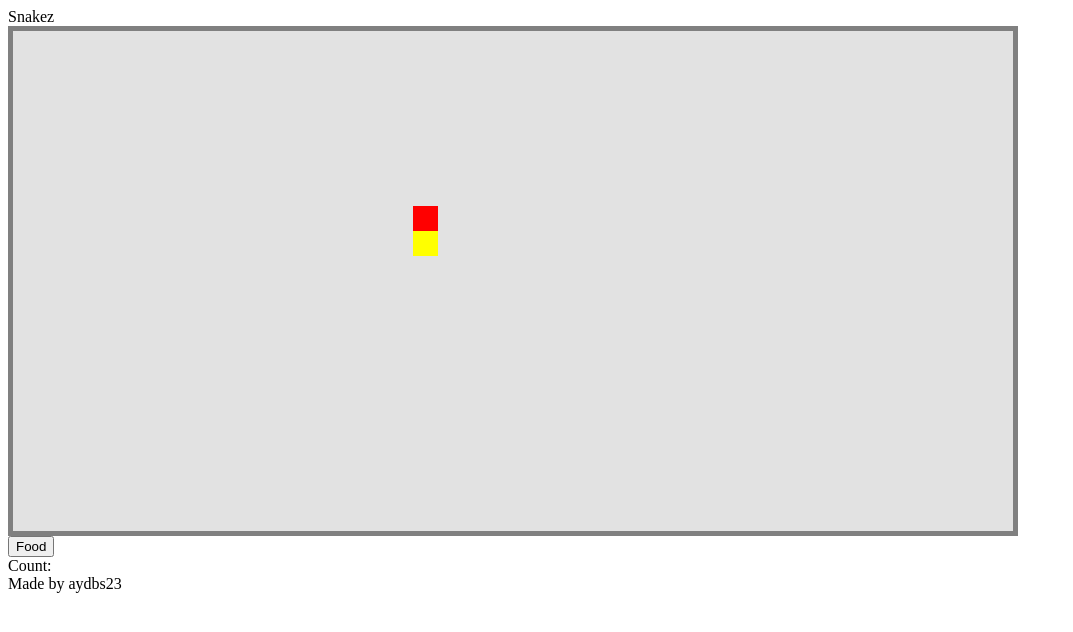
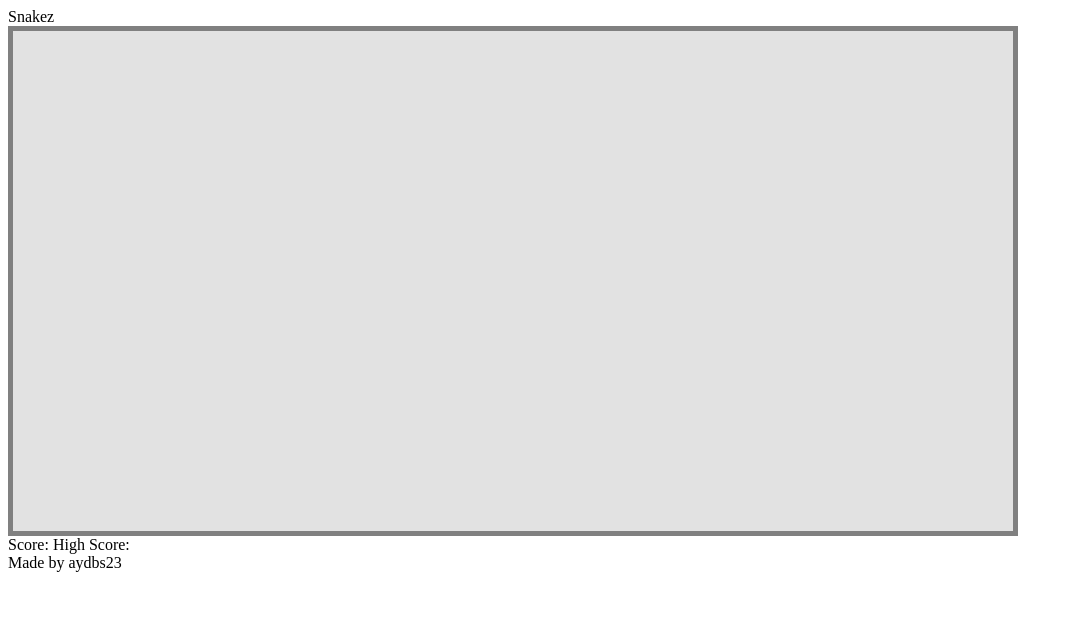
Before and after one commit to Ayush-Dabas/js-snake-game, a plain HTML site: page index.html in a window 1280 px wide. Shown: the whole page, without its empty margins (0-1073 px from the left). Drawn offline with Linux system fonts and the light colour scheme.

Commit message:
added high score just the html no functionality

```diff
--- a/app.js
+++ b/app.js
@@ -22,12 +22,10 @@ async function setFoodPos() {
 
 function handler() {
   // setFoodPos();
-  var i = 0;
-  setInterval(() => {
-    setFoodPos();
-    console.log(i);
-    var cnt = document.getElementById("count");
-    cnt.innerHTML = i;
-    i++;
-  }, interval);
+  var div = document.createElement("div");
+  div.style.width = "100px";
+  div.style.height = "10px";
+  div.style.background = "lightblue";
+  div.innerHTML = " ";
+  document.getElementById("playArea").appendChild(div);
 }
--- a/index.html
+++ b/index.html
@@ -9,11 +9,10 @@
   <body>
     <header>Snakez</header>
     <main>
-      <div class="snakeHead" id="snakeHead"></div>
-      <div class="food" id="food"></div>
+      <div class="playArea" id="playArea"></div>
     </main>
-    <button onclick="handler()">Food</button>
-    <div class="counter" id="counter">Count:</div>
+    <span id="score">Score:</span>
+    <span id="hScore">High Score: </span>
     <footer>Made by aydbs23</footer>
     <script src="app.js"></script>
   </body>
```
